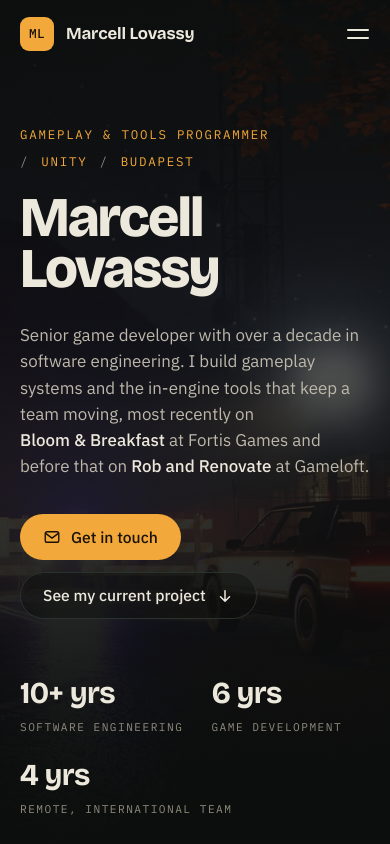
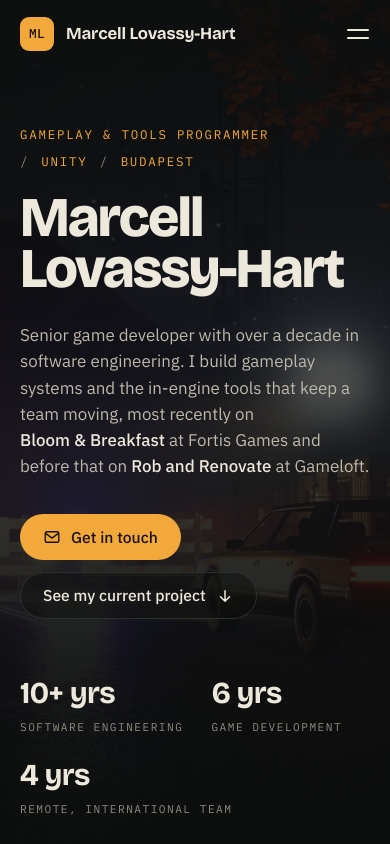
Before and after one commit to marcell-lovassy/marcell-lovassy.github.io, a plain HTML site: page index.html in a window 390 px wide. Shown: the top 844 px of the page. Drawn offline with nearby package versions, Linux system fonts and the light colour scheme.

Commit message:
Use the full name Marcell Lovassy-Hart
- Hero, nav brand, page titles, link preview, footer and 404 page
- Keep the surname on one line; shrink the hero name on very narrow phones
- List the short name as alternateName in the structured data

Co-Authored-By: Claude Fable 5.2 <noreply@anthropic.com>

```diff
--- a/assets/css/style.css
+++ b/assets/css/style.css
@@ -170,10 +170,12 @@ html:not(.js) .js-only { display: none !important; }
   color: var(--amber);
 }
 .eyebrow__sep { color: var(--muted); }
+.hero__surname { white-space: nowrap; }
 .hero__name {
   margin: 22px 0 28px;
   font-family: var(--font-display); font-weight: 800;
-  font-size: clamp(3.5rem, 10.5vw, 8rem); line-height: .9; letter-spacing: -.035em;
+  /* The floor shrinks on very narrow phones so the unbroken surname still fits. */
+  font-size: clamp(min(3.5rem, calc(17vw - 8px)), 10.5vw, 8rem); line-height: .9; letter-spacing: -.035em;
 }
 .hero__lead {
   max-width: 35rem;
--- a/index.html
+++ b/index.html
@@ -3,14 +3,14 @@
 <head>
   <meta charset="utf-8">
   <meta name="viewport" content="width=device-width, initial-scale=1">
-  <title>Marcell Lovassy — Unity Gameplay &amp; Tools Programmer</title>
+  <title>Marcell Lovassy-Hart — Unity Gameplay &amp; Tools Programmer</title>
   <meta name="description" content="Senior game developer from Budapest. Gameplay programming and in-engine tooling in Unity, with credits on Bloom &amp; Breakfast and Rob and Renovate.">
-  <meta name="author" content="Marcell Lovassy">
+  <meta name="author" content="Marcell Lovassy-Hart">
   <meta name="theme-color" content="#0c0e0d">
   <link rel="canonical" href="https://marcell-lovassy.github.io/">
 
   <meta property="og:type" content="profile">
-  <meta property="og:title" content="Marcell Lovassy — Unity Gameplay &amp; Tools Programmer">
+  <meta property="og:title" content="Marcell Lovassy-Hart — Unity Gameplay &amp; Tools Programmer">
   <meta property="og:description" content="Senior game developer from Budapest. Gameplay programming and in-engine tooling in Unity.">
   <meta property="og:url" content="https://marcell-lovassy.github.io/">
   <meta property="og:image" content="https://marcell-lovassy.github.io/assets/img/og-cover.jpg">
@@ -29,7 +29,8 @@
   {
     "@context": "https://schema.org",
     "@type": "Person",
-    "name": "Marcell Lovassy",
+    "name": "Marcell Lovassy-Hart",
+    "alternateName": "Marcell Lovassy",
     "jobTitle": "Game Developer",
     "url": "https://marcell-lovassy.github.io/",
     "sameAs": ["https://github.com/marcell-lovassy"],
@@ -59,9 +60,9 @@
 
 <nav class="nav" aria-label="Primary">
   <div class="container nav__inner">
-    <a class="nav__brand" href="#top" aria-label="Marcell Lovassy, back to top">
+    <a class="nav__brand" href="#top" aria-label="Marcell Lovassy-Hart, back to top">
       <span class="nav__mark" aria-hidden="true">ML</span>
-      <span class="nav__name">Marcell Lovassy</span>
+      <span class="nav__name">Marcell Lovassy-Hart</span>
     </a>
     <button class="nav__toggle" type="button" aria-expanded="false" aria-controls="nav-links" aria-label="Menu">
       <span></span><span></span>
@@ -90,7 +91,7 @@
       <span class="eyebrow__sep" aria-hidden="true">/</span>
       <span>Budapest</span>
     </p>
-    <h1 class="hero__name">Marcell <br>Lovassy</h1>
+    <h1 class="hero__name">Marcell <br><span class="hero__surname">Lovassy-Hart</span></h1>
     <p class="hero__lead">
       Senior game developer with over a decade in software engineering. I build gameplay systems
       and the in-engine tools that keep a team moving, most recently on
@@ -585,7 +586,7 @@
 
 <footer class="footer">
   <div class="container footer__inner">
-    <p>© <span data-year>2026</span> Marcell Lovassy · Budapest, Hungary</p>
+    <p>© <span data-year>2026</span> Marcell Lovassy-Hart · Budapest, Hungary</p>
     <a class="footer__top" href="#top">Back to top</a>
   </div>
 </footer>
```
Also changed, not shown: 404.html (+1 -1 lines).
